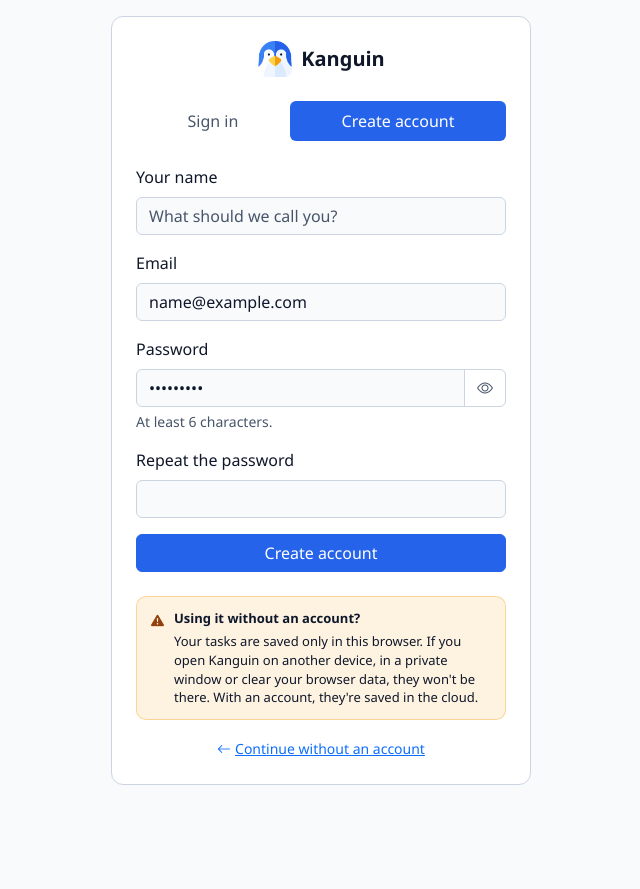
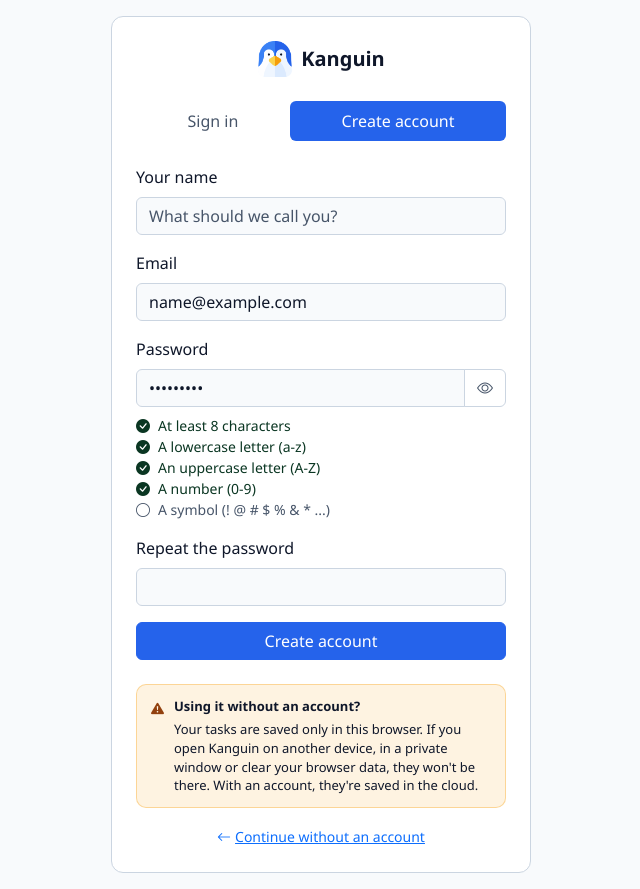
Before and after one commit to lucasomena920-lab/kanguin-colaborativo, a React (Vite) app: page /entrar in a window 1280 px wide. Both pictures are taken after typing "name@example.com", "Sample123" into the empty fields and a click on the button "Create account". Shown: the whole page, without its empty margins (319-959 px from the left). Before the commit the page ends 801 px from the top, so only its background shows below. Built offline with nearby package versions, Linux system fonts and the light colour scheme; no server answers.

Commit message:
Enforce stronger signup password rules
Require at least 8 characters, lowercase and uppercase letters, a number, and a symbol when creating an account. Show a localized checklist that updates as users type.

```diff
--- a/src/i18n/locales/en.json
+++ b/src/i18n/locales/en.json
@@ -144,7 +144,7 @@
       "invalid_credentials": "Wrong email or password. Check both and try again.",
       "email_not_confirmed": "Please confirm your email before signing in. Look for the link in your inbox.",
       "user_already_exists": "An account with this email already exists. Try signing in.",
-      "weak_password": "Weak password. Use at least 6 characters.",
+      "weak_password": "The password needs to meet every rule on the list.",
       "over_email_send_rate_limit": "Too many attempts. Wait a few minutes and try again.",
       "generico": "Something went wrong. Please try again.",
       "signup_disabled": "New sign-ups are turned off right now.",
@@ -169,7 +169,14 @@
     "mostrarSenha": "Show password",
     "esconderSenha": "Hide password",
     "repetirSenha": "Repeat the password",
-    "senhasDiferentes": "The passwords don't match."
+    "senhasDiferentes": "The passwords don't match.",
+    "regras": {
+      "tamanho": "At least 8 characters",
+      "minuscula": "A lowercase letter (a-z)",
+      "maiuscula": "An uppercase letter (A-Z)",
+      "numero": "A number (0-9)",
+      "simbolo": "A symbol (! @ # $ % & * ...)"
+    }
   },
   "migracao": {
     "titulo": "Move your board to your account?",
--- a/src/i18n/locales/es.json
+++ b/src/i18n/locales/es.json
@@ -144,7 +144,7 @@
       "invalid_credentials": "Email o contraseña incorrectos. Revisa los dos e inténtalo de nuevo.",
       "email_not_confirmed": "Confirma tu email antes de entrar. Busca el enlace en tu bandeja de entrada.",
       "user_already_exists": "Ya existe una cuenta con este email. Intenta entrar.",
-      "weak_password": "Contraseña débil. Usa al menos 6 caracteres.",
+      "weak_password": "La contraseña tiene que cumplir todas las reglas de la lista.",
       "over_email_send_rate_limit": "Demasiados intentos. Espera unos minutos y vuelve a intentarlo.",
       "generico": "Algo salió mal. Inténtalo de nuevo.",
       "signup_disabled": "Los registros nuevos están desactivados en este momento.",
@@ -169,7 +169,14 @@
     "mostrarSenha": "Mostrar contraseña",
     "esconderSenha": "Ocultar contraseña",
     "repetirSenha": "Repite la contraseña",
-    "senhasDiferentes": "Las contraseñas no coinciden."
+    "senhasDiferentes": "Las contraseñas no coinciden.",
+    "regras": {
+      "tamanho": "Al menos 8 caracteres",
+      "minuscula": "Una letra minúscula (a-z)",
+      "maiuscula": "Una letra mayúscula (A-Z)",
+      "numero": "Un número (0-9)",
+      "simbolo": "Un símbolo (! @ # $ % & * ...)"
+    }
   },
   "migracao": {
     "titulo": "¿Llevar tu tablero a la cuenta?",
--- a/src/i18n/locales/pt.json
+++ b/src/i18n/locales/pt.json
@@ -144,7 +144,7 @@
       "invalid_credentials": "Email ou senha incorretos. Confira os dois e tente de novo.",
       "email_not_confirmed": "Confirme o seu email antes de entrar. Procure o link na sua caixa de entrada.",
       "user_already_exists": "Já existe uma conta com este email. Tente entrar.",
-      "weak_password": "Senha fraca. Use pelo menos 6 caracteres.",
+      "weak_password": "A senha precisa cumprir todas as regras da lista.",
       "over_email_send_rate_limit": "Muitas tentativas. Espere alguns minutos e tente de novo.",
       "generico": "Algo deu errado. Tente de novo.",
       "signup_disabled": "Novos cadastros estão desligados no momento.",
@@ -169,7 +169,14 @@
     "mostrarSenha": "Mostrar senha",
     "esconderSenha": "Esconder senha",
     "repetirSenha": "Repita a senha",
-    "senhasDiferentes": "As senhas não são iguais."
+    "senhasDiferentes": "As senhas não são iguais.",
+    "regras": {
+      "tamanho": "Pelo menos 8 caracteres",
+      "minuscula": "Uma letra minúscula (a-z)",
+      "maiuscula": "Uma letra maiúscula (A-Z)",
+      "numero": "Um número (0-9)",
+      "simbolo": "Um símbolo (! @ # $ % & * ...)"
+    }
   },
   "migracao": {
     "titulo": "Levar o seu quadro para a conta?",
--- a/src/index.css
+++ b/src/index.css
@@ -835,3 +835,13 @@
   border-color: var(--bs-border-color);
   color: var(--texto-secundario);
 }
+
+/* Regras da senha no cadastro: cinza até cumprir, verde quando cumpre */
+.regras-senha li {
+  color: var(--texto-secundario);
+  transition: color 0.15s;
+}
+
+.regras-senha li.ok {
+  color: var(--bs-success-text-emphasis);
+}
--- a/src/pages/Entrar.jsx
+++ b/src/pages/Entrar.jsx
@@ -3,6 +3,15 @@ import { useNavigate, Link } from 'react-router'
 import { useTranslation } from 'react-i18next'
 import { supabase } from '../lib/supabase.js'
 import Logo from '../components/Logo.jsx'
+
+// Regras de uma senha forte (as mesmas configuradas no Supabase)
+const regrasSenha = [
+  { id: 'tamanho', ok: (senha) => senha.length >= 8 },
+  { id: 'minuscula', ok: (senha) => /[a-z]/.test(senha) },
+  { id: 'maiuscula', ok: (senha) => /[A-Z]/.test(senha) },
+  { id: 'numero', ok: (senha) => /[0-9]/.test(senha) },
+  { id: 'simbolo', ok: (senha) => /[^A-Za-z0-9]/.test(senha) },
+]
 
 // Erros do Supabase que têm mensagem própria nos arquivos de tradução
 const errosConhecidos = [
@@ -31,6 +40,9 @@ function Entrar({ onSemConta }) {
   const [carregando, setCarregando] = useState(false)
   const [erro, setErro] = useState('')
   const [aviso, setAviso] = useState('')
+
+  // Ao criar conta: a senha digitada cumpre todas as regras?
+  const senhaForte = regrasSenha.every((regra) => regra.ok(senha))
 
   // Sem as chaves do Supabase, o login não existe (o app continua funcionando sem conta)
   if (!supabase) {
@@ -85,6 +97,11 @@ function Entrar({ onSemConta }) {
     }
 
     // modo === 'criar': as duas senhas precisam ser iguais
+    if (!senhaForte) {
+      setCarregando(false)
+      setErro(t('auth.erros.weak_password'))
+      return
+    }
     if (senha !== confirmarSenha) {
       setCarregando(false)
       setErro(t('auth.senhasDiferentes'))
@@ -198,9 +215,10 @@ function Entrar({ onSemConta }) {
                   onChange={(e) => {
                     setSenha(e.target.value)
                     setCredenciaisErradas(false)
+                    setErro('')
                   }}
                   autoComplete={modo === 'entrar' ? 'current-password' : 'new-password'}
-                  minLength={6}
+                  minLength={modo === 'criar' ? 8 : 6}
                   required
                 />
                 <button
@@ -214,7 +232,20 @@ function Entrar({ onSemConta }) {
                   <i className={`bi ${mostrarSenha ? 'bi-eye-slash' : 'bi-eye'}`} />
                 </button>
               </div>
-              {modo === 'criar' && <div className="form-text">{t('auth.senhaDica')}</div>}
+              {/* Ao criar conta: lista das regras, que vão ficando verdes enquanto a pessoa digita */}
+              {modo === 'criar' && (
+                <ul className="regras-senha list-unstyled small mt-2 mb-0">
+                  {regrasSenha.map((regra) => {
+                    const cumpriu = regra.ok(senha)
+                    return (
+                      <li key={regra.id} className={cumpriu ? 'ok' : ''}>
+                        <i className={`bi ${cumpriu ? 'bi-check-circle-fill' : 'bi-circle'} me-2`} />
+                        {t(`auth.regras.${regra.id}`)}
+                      </li>
+                    )
+                  })}
+                </ul>
+              )}
             </div>
 
             {/* Repetir a senha: só ao criar conta, para evitar erro de digitação */}
```
